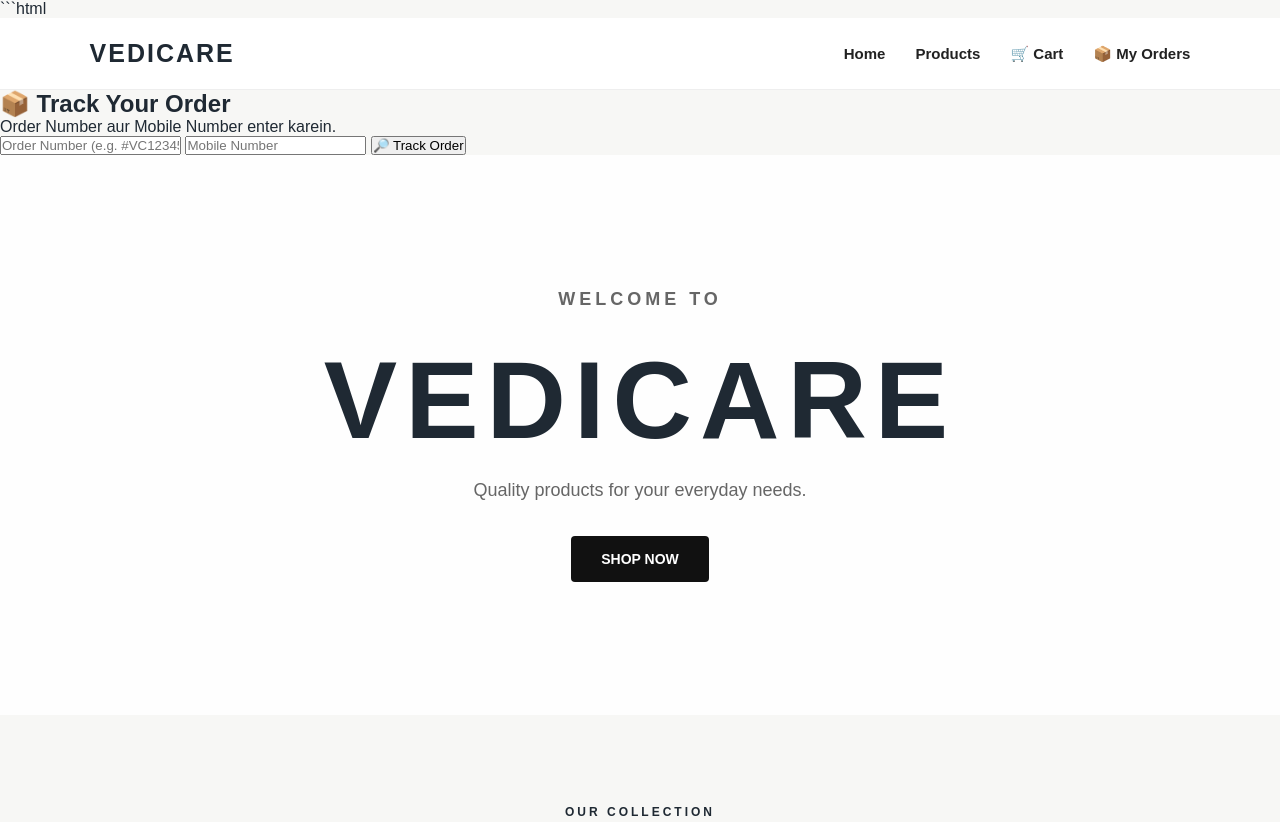
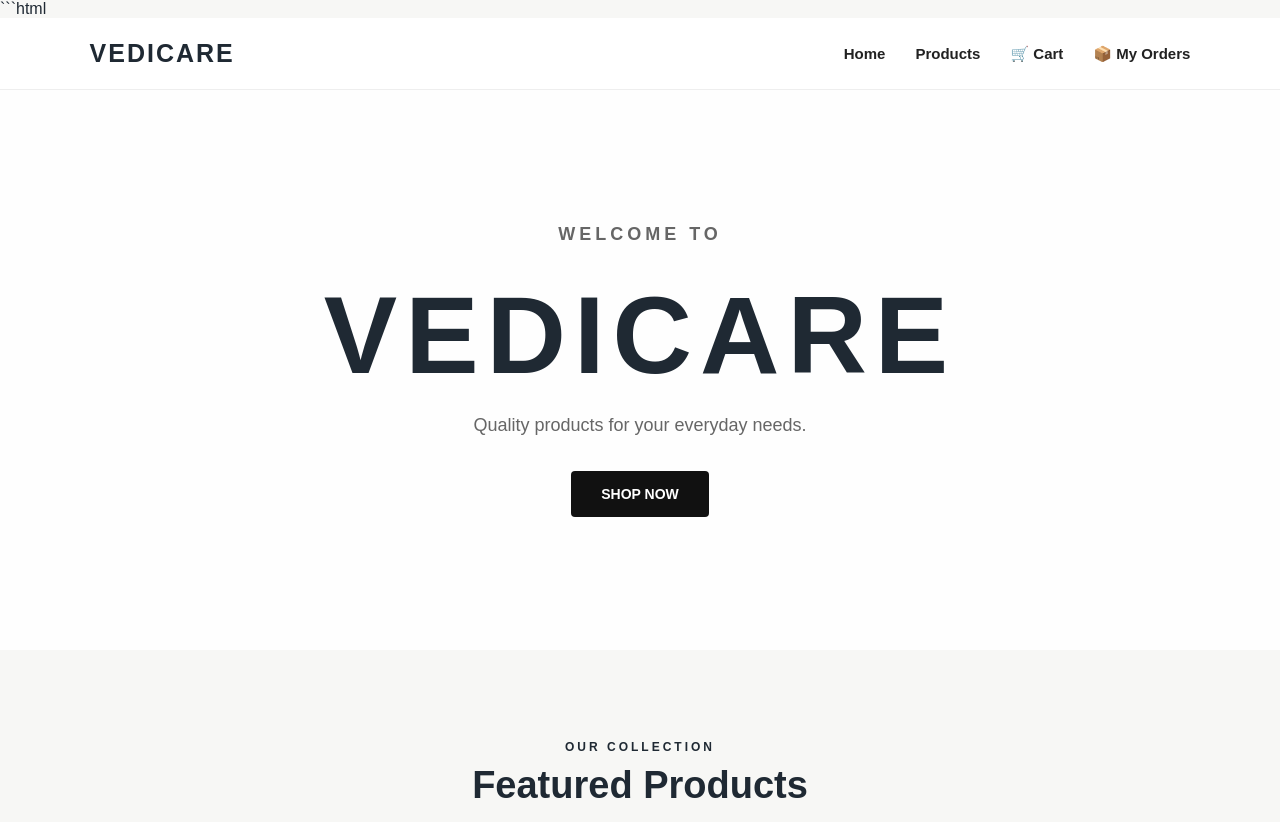
Before and after one commit to vedicareofficial/VEDICARE, a website: page index.html in a window 1280 px wide. Shown: the top 822 px of the page. Drawn offline with Linux system fonts and the light colour scheme; no server answers.

Commit message:
Update index.html

```diff
--- a/index.html
+++ b/index.html
@@ -22,34 +22,7 @@
         <a href="orders.html">📦 My Orders</a>
     </nav>
 </header>
-<section id="orders" class="orders-section">
 
-    <h2>📦 Track Your Order</h2>
-
-    <p>Order Number aur Mobile Number enter karein.</p>
-
-    <input
-        type="text"
-        id="trackOrderNumber"
-        placeholder="Order Number (e.g. #VC123456)"
-    >
-
-    <input
-        type="tel"
-        id="trackPhone"
-        placeholder="Mobile Number"
-    >
-
-    <button
-        onclick="trackMyOrder()"
-        class="primary-btn"
-    >
-        🔎 Track Order
-    </button>
-
-    <div id="orderTrackingResult"></div>
-
-</section>
 
 
 <main>
```
